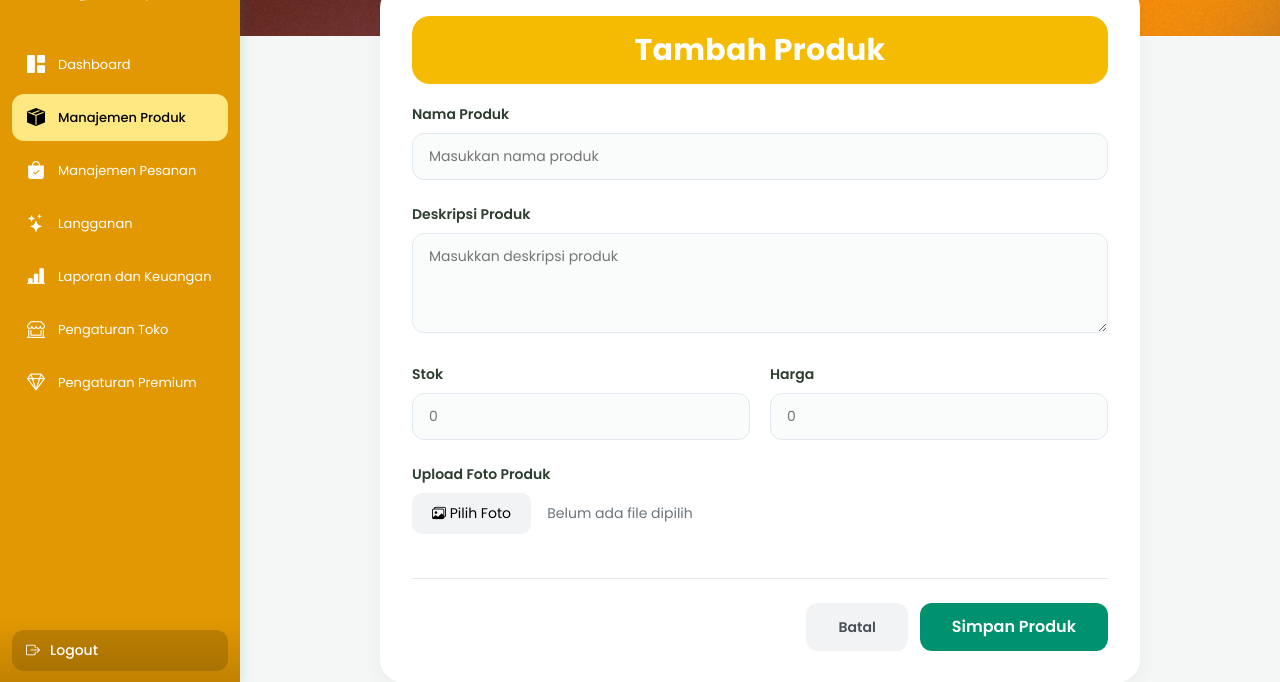
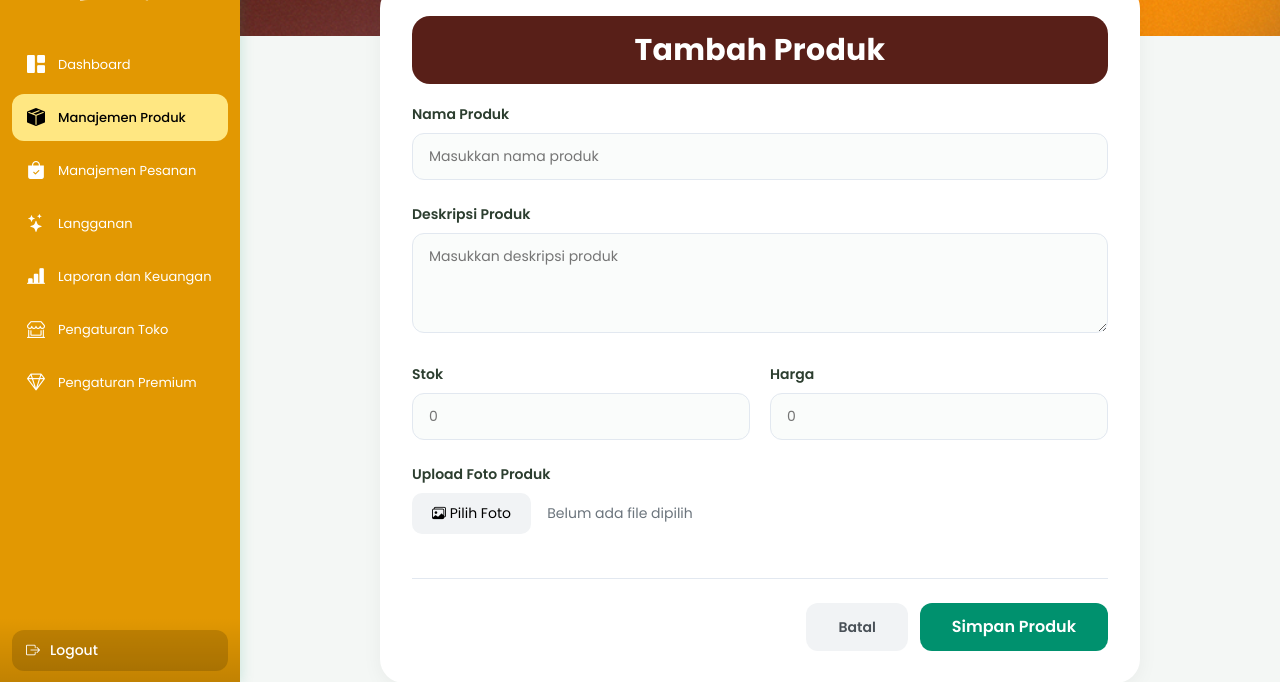
Before and after one commit to jsofiah/ReWorth, a PHP site: page /produk_tambah.php in a window 1280 px wide. Shown: the part 117-799 px from the top of the page. Run offline with PHP 8.4, Linux system fonts and the light colour scheme; the visitor is signed in with stand-in values (Sample User, id 1); some libraries are stand-ins or nearby versions.

Commit message:
ganti warna coklat

```diff
--- a/reworth_penjual/style/form.css
+++ b/reworth_penjual/style/form.css
@@ -28,7 +28,7 @@
 
 .inside-header{
     width: 100%;
-    background: #F5BB00;
+    background: #581F18;
     border-radius: 18px;
     padding: 16px 24px;
     margin-bottom: 20px;
```
